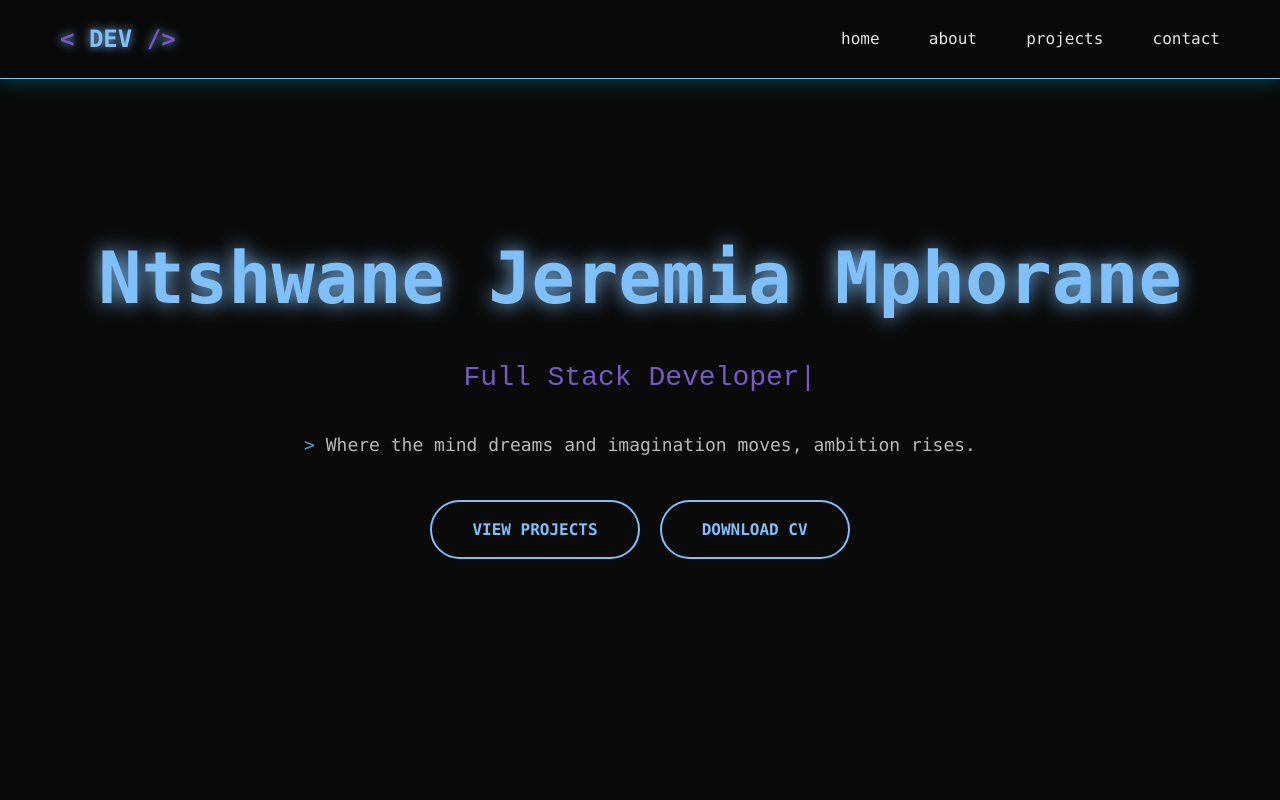
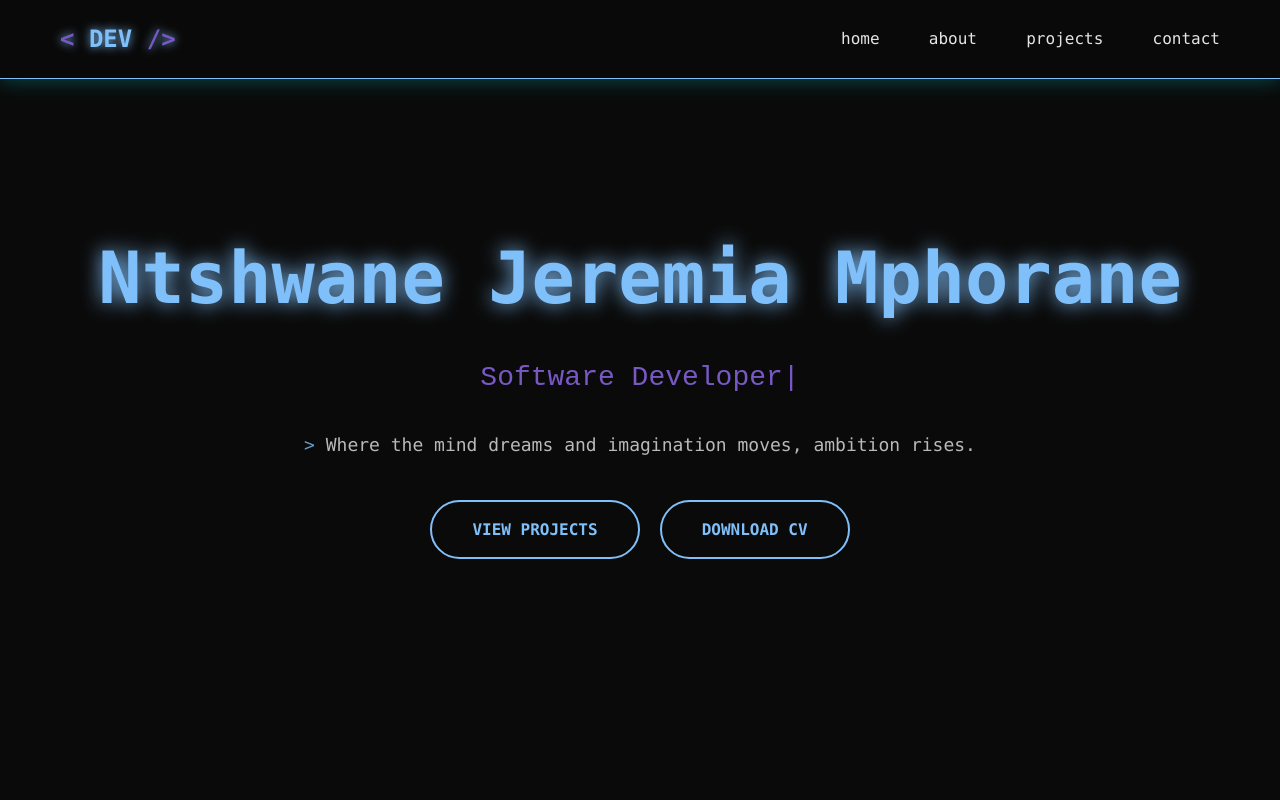
Before and after one commit to Jeremia-dotcom/Portfolio, a plain HTML site: page index.html in a window 1280 px wide. Shown: the top 800 px of the page. Drawn offline with Linux system fonts and the light colour scheme.

Commit message:
Update index.html

```diff
--- a/index.html
+++ b/index.html
@@ -581,7 +581,7 @@
     <section class="hero" id="home">
         <div class="hero-content">
             <h1>Ntshwane Jeremia Mphorane</h1>
-            <div class="typing">Full Stack Developer</div>
+            <div class="typing">Software Developer</div>
             <p class="terminal-text">Where the mind dreams and imagination moves, ambition rises.</p>
             <div class="cta-buttons">
                 <a href="#projects" class="btn">VIEW PROJECTS</a>
```
